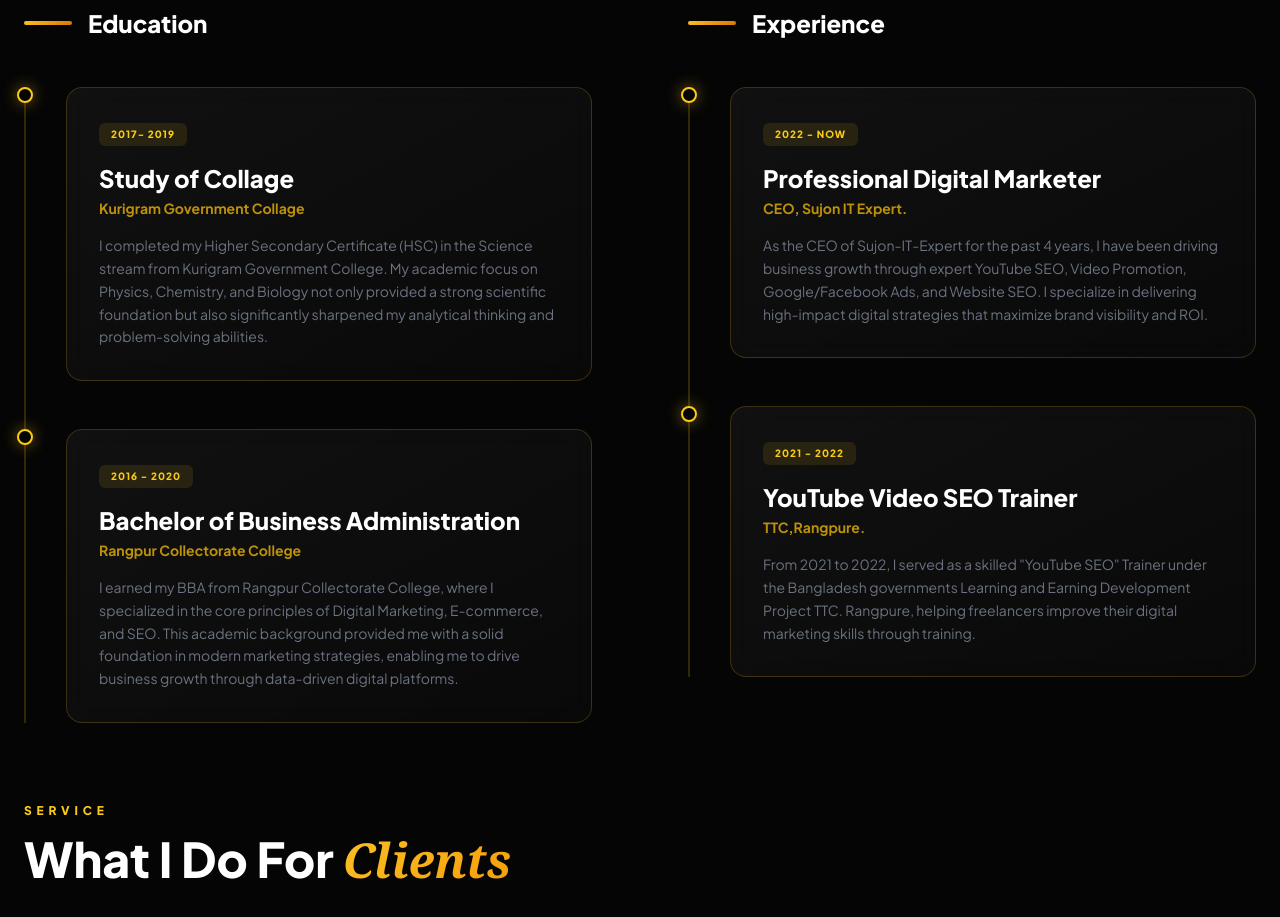
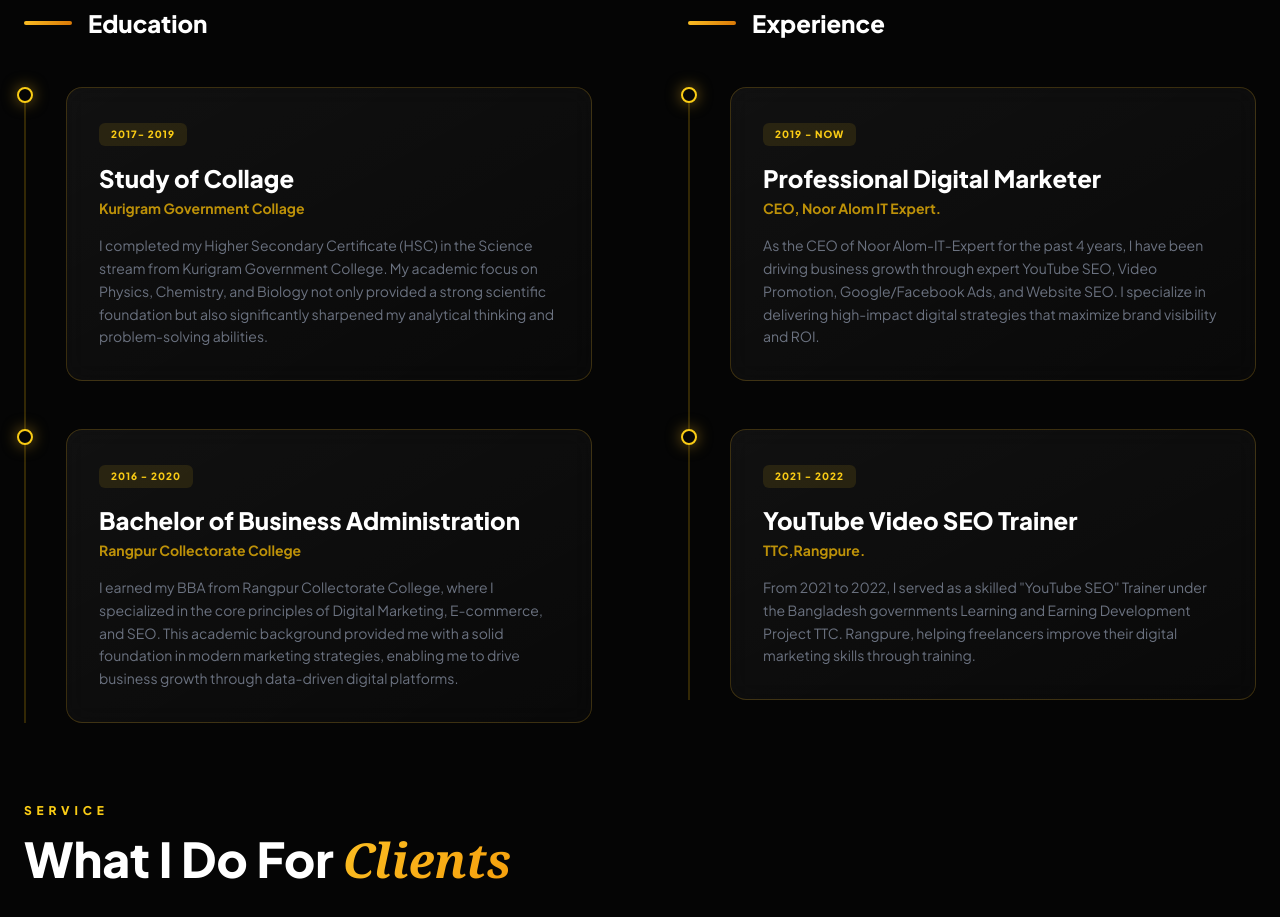
Before and after one commit to allportfoliowebsite-design/nuralom-port, a React (Vite) app: page / in a window 1280 px wide. Shown: the part 2280-3197 px from the top of the page. Built offline with nearby package versions, Linux system fonts and the light colour scheme; a web font is replaced by a local one.

Commit message:
Update Resume.tsx

```diff
--- a/components/Resume.tsx
+++ b/components/Resume.tsx
@@ -39,10 +39,10 @@ const Resume: React.FC = () => {
 
   const experience = [
     {
-      year: '2022 - Now',
+      year: '2019 - Now',
       title: 'Professional Digital Marketer',
-      company: 'CEO, Sujon IT Expert.',
-      desc: 'As the CEO of Sujon-IT-Expert for the past 4 years, I have been driving business growth through expert YouTube SEO, Video Promotion, Google/Facebook Ads, and Website SEO. I specialize in delivering high-impact digital strategies that maximize brand visibility and ROI.'
+      company: 'CEO, Noor Alom IT Expert.',
+      desc: 'As the CEO of Noor Alom-IT-Expert for the past 4 years, I have been driving business growth through expert YouTube SEO, Video Promotion, Google/Facebook Ads, and Website SEO. I specialize in delivering high-impact digital strategies that maximize brand visibility and ROI.'
     },
     {
       year: '2021 - 2022',
```
